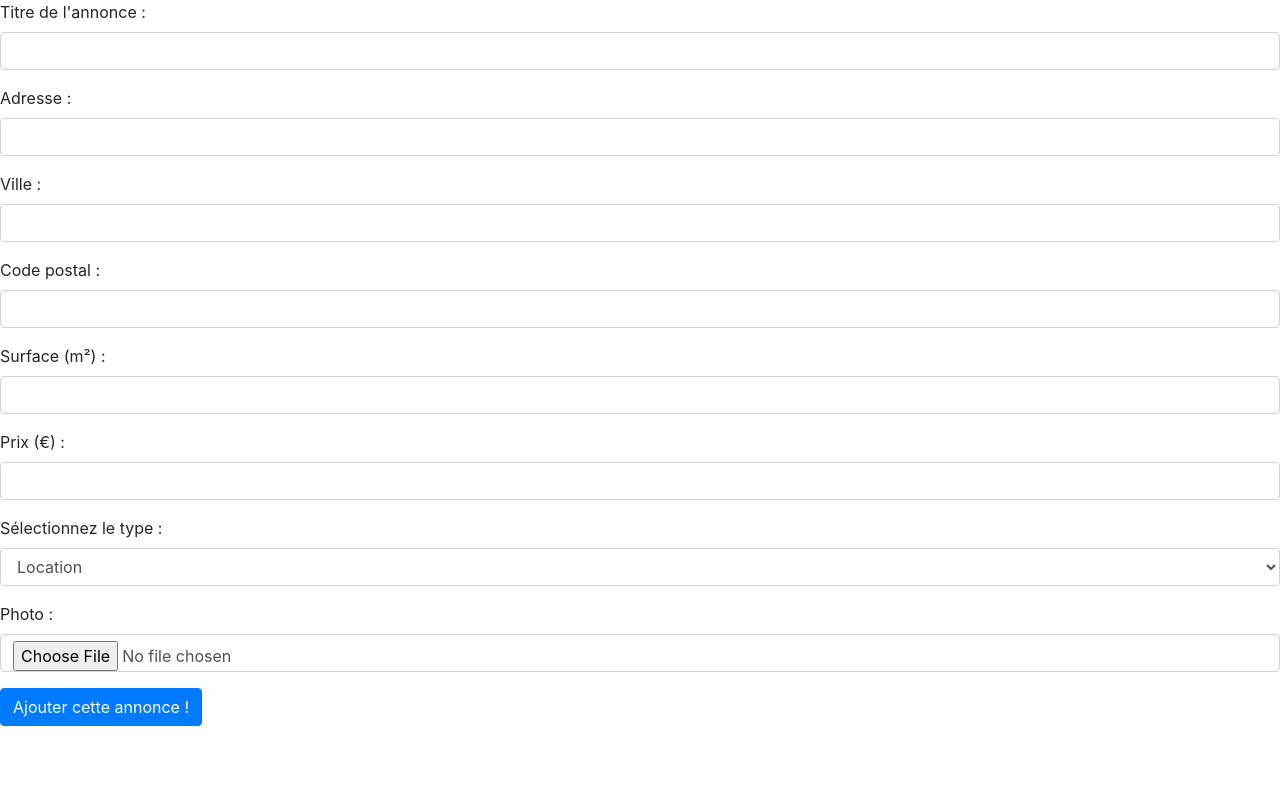
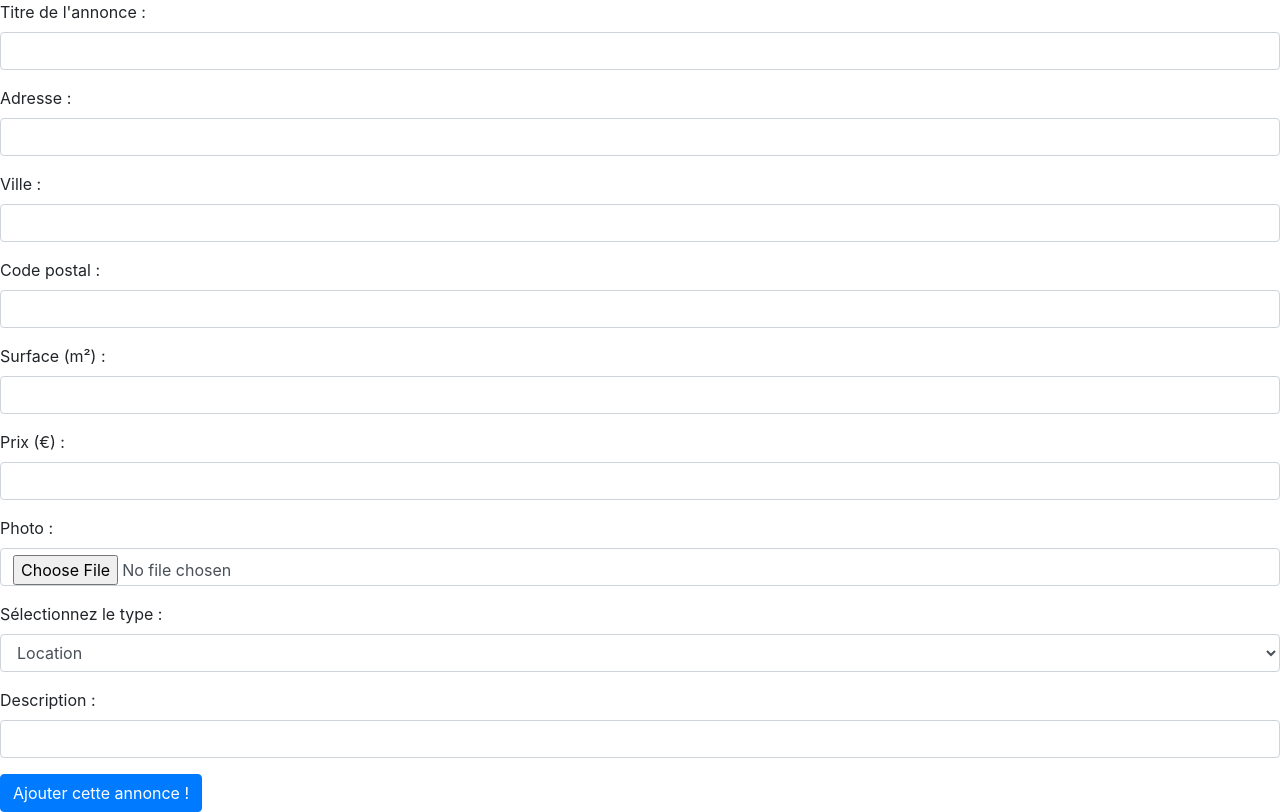
Before and after one commit to sylvaingn/evaluationPHP, a PHP site: page /addLogement.php in a window 1280 px wide. Before the commit the page ends 726 px from the top, so only its background shows below. Run offline with PHP 8.4, Linux system fonts and the light colour scheme.

Commit message:
ajout input description

```diff
--- a/addLogement.php
+++ b/addLogement.php
@@ -39,7 +39,7 @@
 
         <div class="form-group">
             <label for="formCode">Code postal :</label>
-            <input name="code" type="text" maxlenght="5" class="form-control" id="formCode"  required>
+            <input name="cp" type="text" maxlenght="5" class="form-control" id="formCode" required>
         </div>
 
         <div class="form-group">
@@ -52,6 +52,11 @@
             <input name="prix" type="number" class="form-control" id="formPrix" required>
         </div>
 
+        <div class="form-group">
+            <label for="formPhoto">Photo :</label>
+            <input name="photo" type="file" class="form-control" id="formPhoto" required>
+        </div>
+
 
         <div class="form-group">
             <label for="formType">Sélectionnez le type :</label>
@@ -62,9 +67,10 @@
         </div>
 
         <div class="form-group">
-            <label for="formPhoto">Photo :</label>
-            <input name="photo" type="file" class="form-control" id="formPhoto" required>
+            <label for="formDescription">Description :</label>
+            <input name="description" type="text" class="form-control" id="formDescription" required>
         </div>
+
 
         <button type="submit" class="btn btn-primary">Ajouter cette annonce !</button>
 
```
